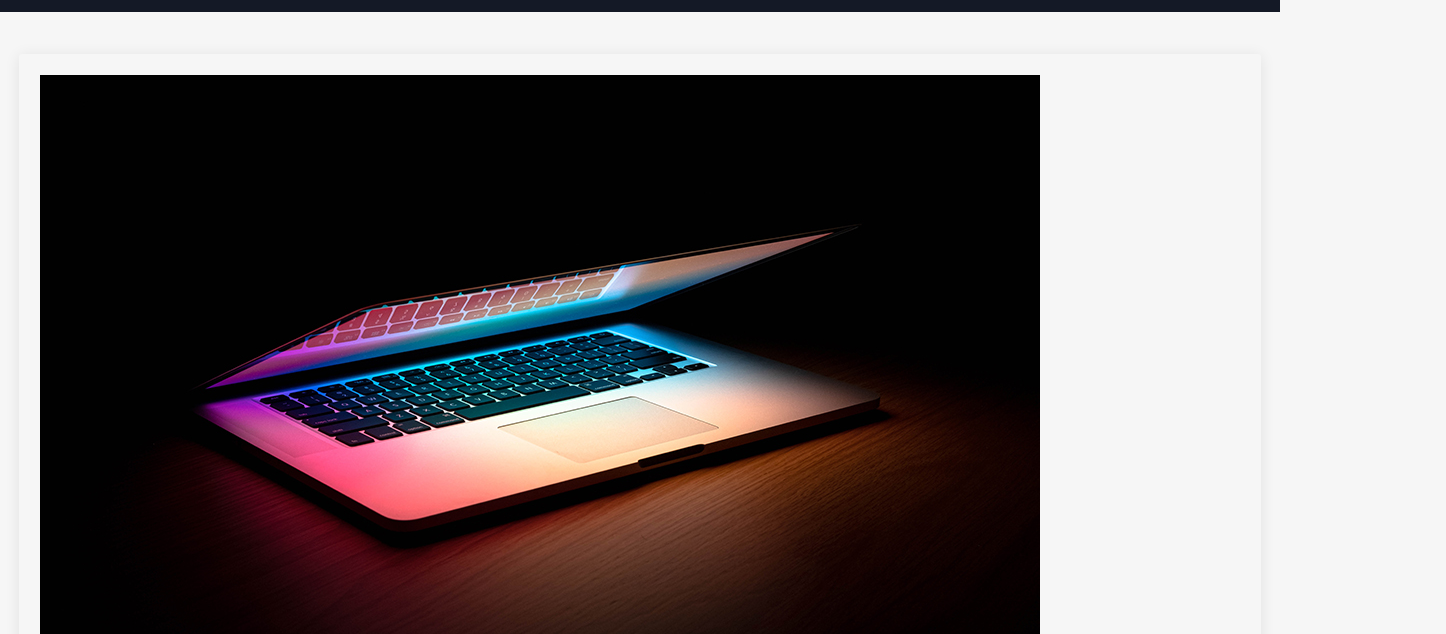
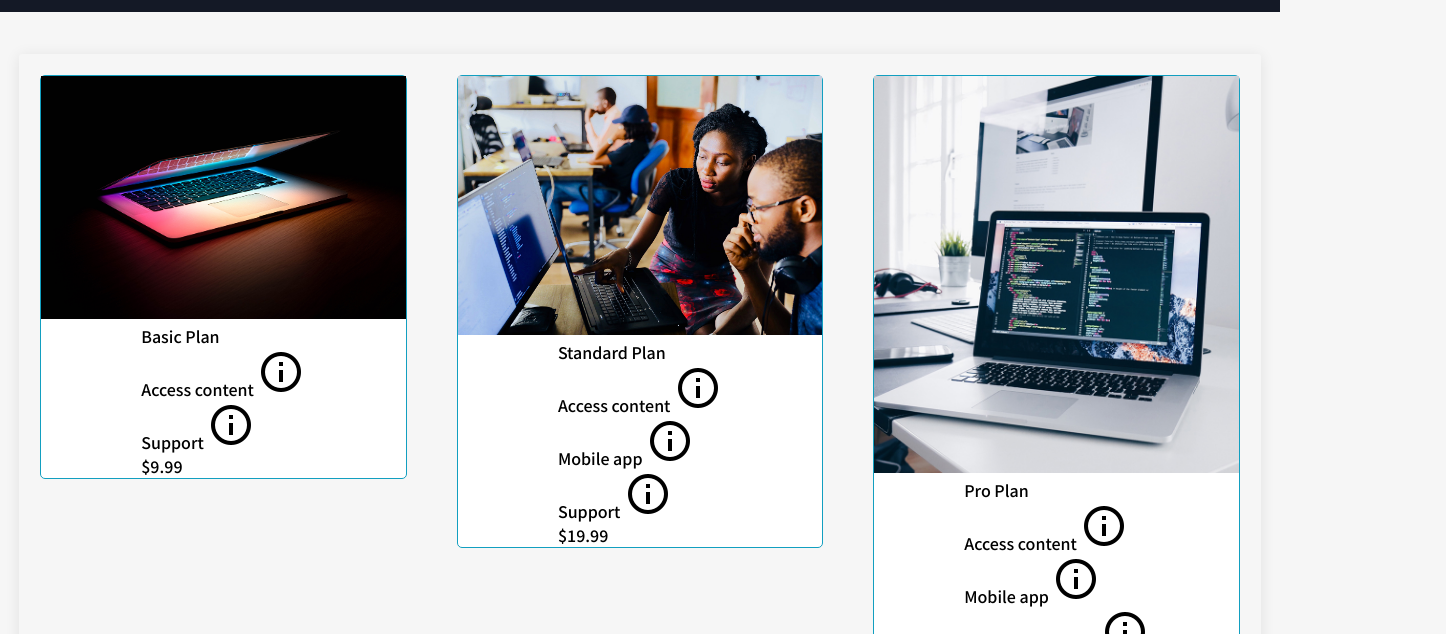
Before and after one commit to FKnottenbelt/CSS_tooltips, a plain HTML site: page index.html in a window 1280 px wide. Shown: the part 138-772 px from the top of the page, 1446 px wide, since content can reach past the window. Drawn offline with Linux system fonts and the light colour scheme.

Commit message:
Set up cards

```diff
--- a/main.css
+++ b/main.css
@@ -2,9 +2,10 @@
   --highlight: #141926;
   --primary: #129fc0;
   --off-white: #f6f6f6;
-  --sans: "Noto Sans JP", sans-serif;
+  --sans: 'Noto Sans JP', sans-serif;
   --border-radius: 5px;
   --shadow: 0 2px 15px 0 rgb(0 0 0 / 9%);
+  --border-radius: 5px;
 }
 
 body {
@@ -45,9 +46,20 @@ body {
 }
 
 .price-grid {
+  display: grid;
+  grid-template-columns: 1fr 1fr 1fr;
+  gap: 50px;
+  width: 1200px;
 }
 
 .price-grid > .item {
+  display: flex;
+  flex-direction: column;
+  align-items: center;
+  background-color: white;
+  height: fit-content;
+  border-radius: var(--border-radius);
+  border: 1px solid var(--primary);
 }
 
 .price-grid > .item > .details {
@@ -57,6 +69,7 @@ body {
 }
 
 .price-grid > .item > .banner img {
+  width: 100%;
 }
 
 .price-grid > .item > .details > .feature-container {
```
Also changed, not shown: index.html (+1 -0 lines).
